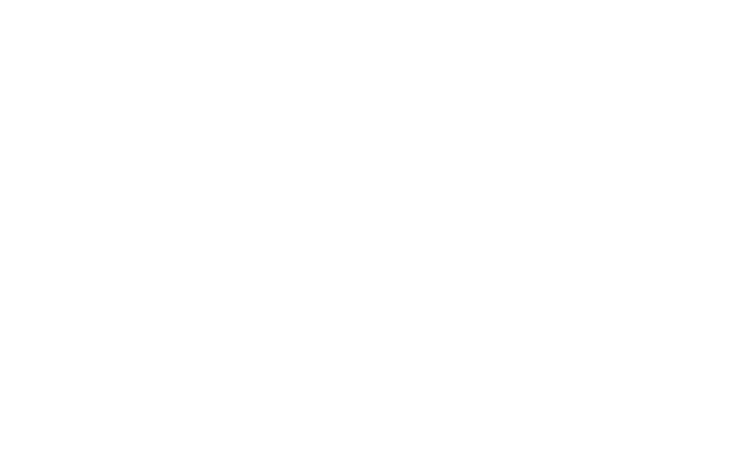
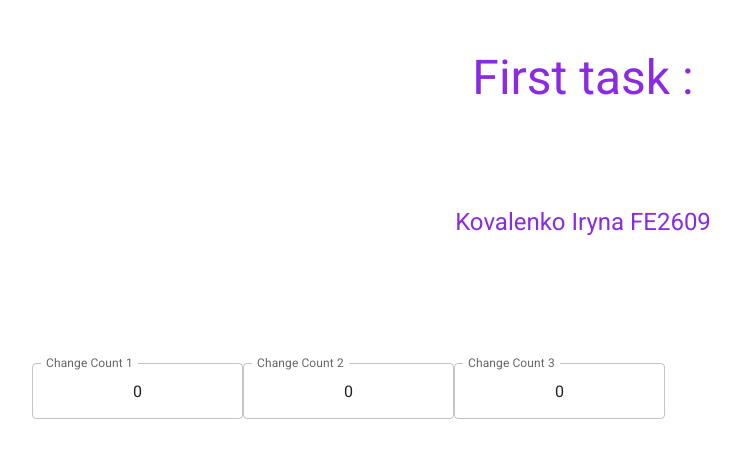
Before and after one commit to Irina77777777/Exam2609-React, a React (Create React App) app: page / in a window 1280 px wide. Shown: the top 458 px of the page, without its empty margins (57-798 px from the left). Built offline with nearby package versions, Linux system fonts and the light colour scheme.

Commit message:
my first task

```diff
--- a/package.json
+++ b/package.json
@@ -3,6 +3,10 @@
   "version": "0.1.0",
   "private": true,
   "dependencies": {
+    "@emotion/react": "^11.10.5",
+    "@emotion/styled": "^11.10.5",
+    "@mui/icons-material": "^5.11.0",
+    "@mui/material": "^5.11.5",
     "@testing-library/jest-dom": "^5.16.5",
     "@testing-library/react": "^13.4.0",
     "@testing-library/user-event": "^13.5.0",
--- a/public/index.html
+++ b/public/index.html
@@ -9,6 +9,8 @@
       name="description"
       content="Web site created using create-react-app"
     />
+    <link rel="stylesheet" href="https://fonts.googleapis.com/css?family=Roboto:300,400,500,700&display=swap" />
+
     <title>React App</title>
   </head>
   <body>
--- /dev/null
+++ b/src/container/App/App.css
@@ -0,0 +1,8 @@
+.buttonchiki{
+    display: flex;
+    margin: 25px;
+}
+ input {
+     text-align: center;
+     color: yellowgreen;
+ }
--- /dev/null
+++ b/src/container/App/App.tsx
@@ -0,0 +1,58 @@
+import { Container, TextField, Typography } from '@mui/material'
+import CssBaseline from '@mui/material/CssBaseline'
+import { useState } from 'react'
+import './App.css'
+
+type Props = {}
+const App = (props: Props) => {
+    const [count, setCount] = useState<number>(0)
+    const [count2, setCount2] = useState<number>(0)
+     const [count1, setCount1] = useState<number>(0)
+    return (
+        <>
+            <CssBaseline />
+            <Typography
+                variant="h3"
+                align="center"
+                component="h1"
+                color="blueviolet"
+                sx={{ padding: '50px 0' }}
+            >
+                First task :
+            </Typography>
+            <Typography
+                variant="h5"
+                align="center"
+                component="h1"
+                color="blueviolet"
+                sx={{ padding: '50px 0' }}
+            >
+                Kovalenko Iryna FE2609
+            </Typography>
+
+            <Container maxWidth="lg" sx={{ padding: '50px 10px' }}>
+                <div className="buttonchiki">
+                    <TextField
+                        label="Change Count 1"
+                        value={count}
+                        variant="outlined"
+                        onClick={() => setCount(count + 1)}
+                    ></TextField>
+                    <TextField
+                        label="Change Count 2"
+                        value={count2}
+                        variant="outlined"
+                        onClick={() => setCount2(count2 + 1)}
+                    ></TextField>
+                    <TextField
+                        label="Change Count 3"
+                        value={count1}
+                        variant="outlined"
+                        onClick={() => setCount1(count1 + 1)}
+                    ></TextField>
+                </div>
+            </Container>
+        </>
+    )
+}
+export default App
--- a/src/index.tsx
+++ b/src/index.tsx
@@ -1,6 +1,9 @@
+import App from 'container/App/App'
 import React from 'react'
 import ReactDOM from 'react-dom/client'
 
 
 const root = ReactDOM.createRoot(document.getElementById('root') as HTMLElement)
-root.render(<React.StrictMode></React.StrictMode>)
+root.render(<React.StrictMode>
+    <App/>
+</React.StrictMode>)
```
Also changed, not shown: 1 other file (tests, documents, lock files or other folders).
